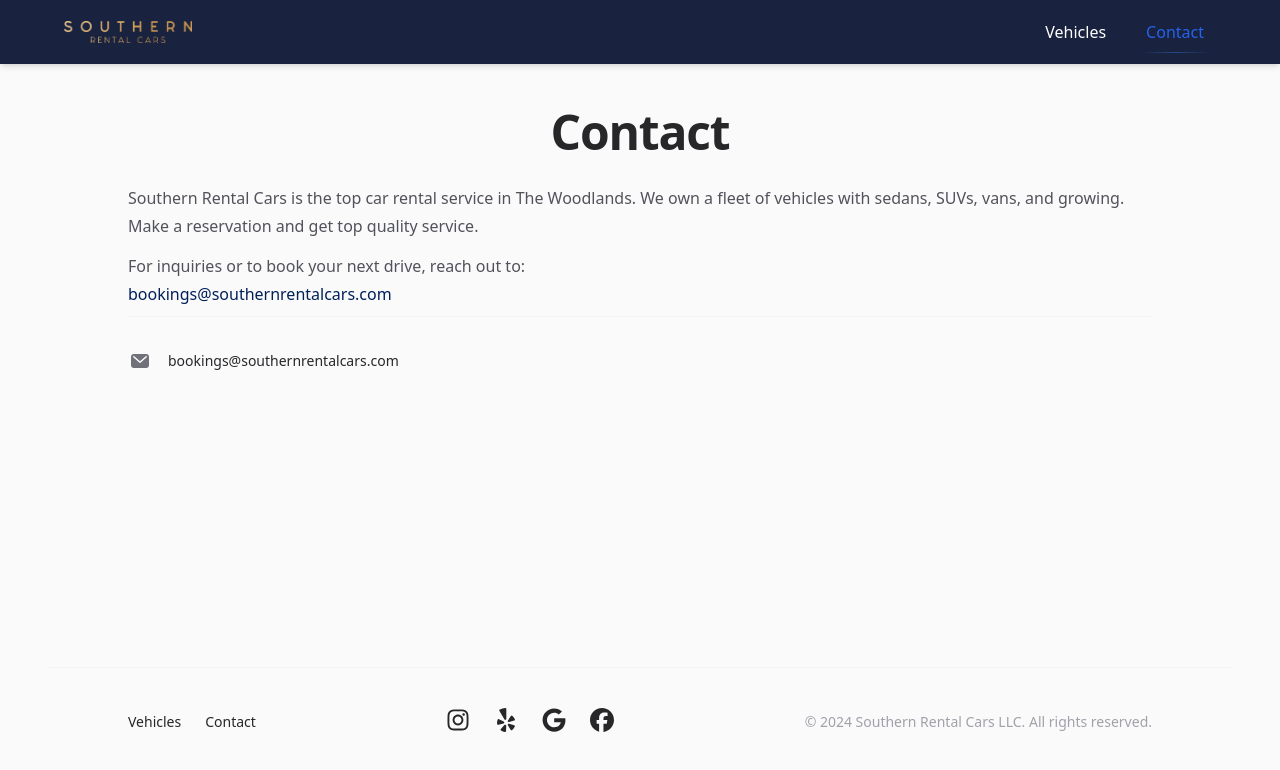
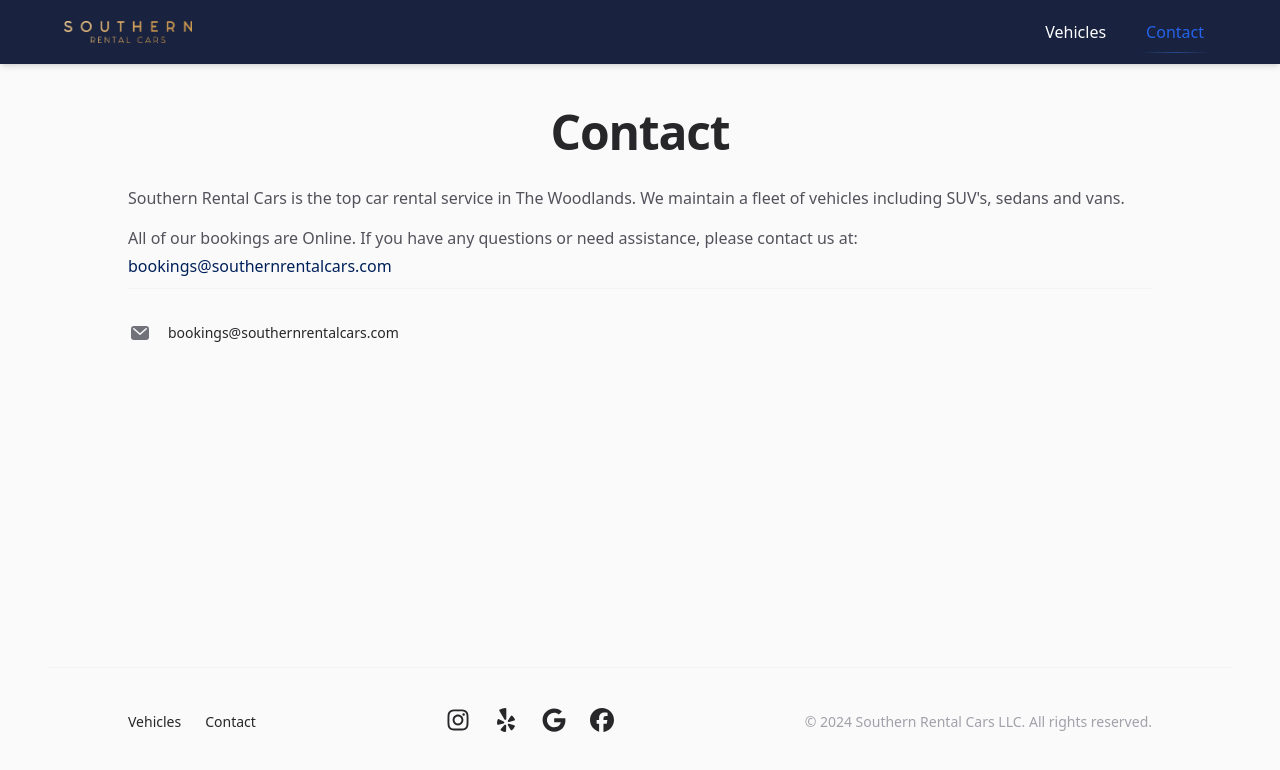
Before and after one commit to Southern-Rental-Cars/rental-cars, a Next.js app: page /contact in a window 1280 px wide. Shown: the top 770 px of the page. Built offline with nearby package versions, Linux system fonts and the light colour scheme.

Commit message:
update contact

```diff
--- a/src/app/contact/page.tsx
+++ b/src/app/contact/page.tsx
@@ -1,7 +1,6 @@
 import { type Metadata } from 'next'
 import Link from 'next/link'
 import clsx from 'clsx'
-import { PhoneIcon } from '@heroicons/react/24/solid'
 import { Container } from '@/components/Container'
 
 export const metadata: Metadata = {
@@ -54,10 +53,12 @@
       <div className="mt-6 space-y-3 text-base text-zinc-600 dark:text-zinc-400">
         <p>
           Southern Rental Cars is the top car rental service in The Woodlands.
-          We own a fleet of vehicles with sedans, SUVs, vans, and growing. Make
-          a reservation and get top quality service.
+          We maintain a fleet of vehicles including SUV's, sedans and vans.
         </p>
-        <p>For inquiries or to book your next drive, reach out to:</p>
+        <p>
+          All of our bookings are Online. If you have any questions or need
+          assistance, please contact us at:
+        </p>
         <a
           href="mailto:bookings@southernrentalcars.com"
           className="text-[#00205A] dark:text-blue-700"
```
